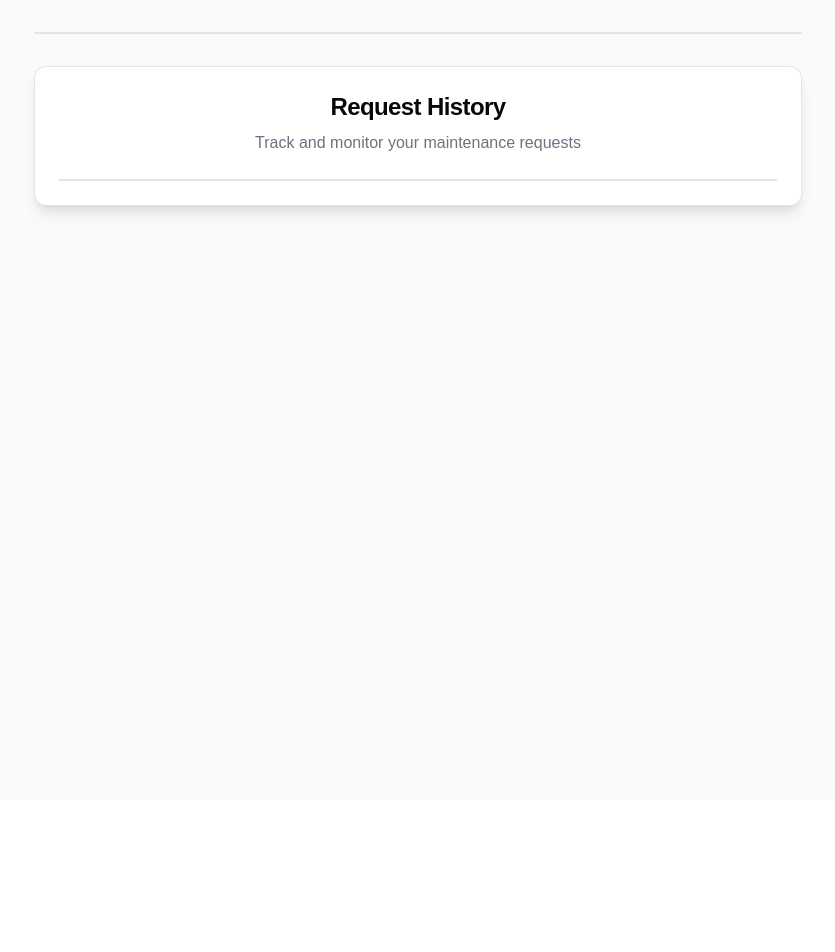
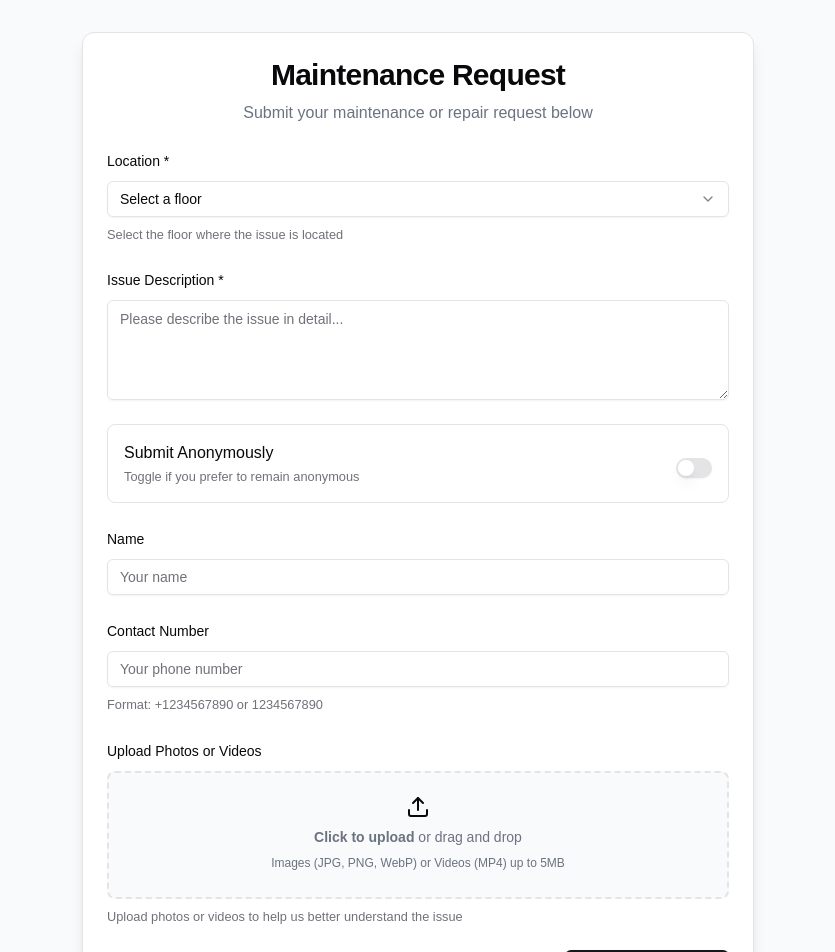
Before and after one commit to yewhan07/churchfix, a Next.js app in the folder frontend/: page / in a window 1280 px wide. Shown: the top 952 px of the page, without its empty margins (222-1057 px from the left). Before the commit the page ends 800 px from the top, so only its background shows below. Built offline with nearby package versions, Linux system fonts and the light colour scheme.

Commit message:
Refactor maintenance request form to be primary page with simplified layout and enhanced user experience

```diff
--- a/frontend/src/app/page.js
+++ b/frontend/src/app/page.js
@@ -4,10 +4,9 @@ import React, { useState } from 'react'
 import { zodResolver } from "@hookform/resolvers/zod"
 import { useForm } from "react-hook-form"
 import * as z from "zod"
-import { formatDistanceToNow, format } from 'date-fns'
-import { ClipboardList, Clock, CheckCircle2, AlertCircle, WrenchIcon, X, Upload } from "lucide-react"
+import { Upload, X } from "lucide-react"
 
-// Import all UI components
+// Import UI components
 import { Button } from "@/components/ui/button"
 import {
   Form,
@@ -34,61 +33,24 @@ import {
   CardHeader,
   CardTitle,
 } from "@/components/ui/card"
-import {
-  Accordion,
-  AccordionContent,
-  AccordionItem,
-  AccordionTrigger,
-} from "@/components/ui/accordion"
-import { Badge } from "@/components/ui/badge"
-import { Separator } from "@/components/ui/separator"
-import { Progress } from "@/components/ui/progress"
 import { toast } from "@/hooks/use-toast"
 
-// Constants and mock data
+// Constants
+const MAX_FILE_SIZE = 5 * 1024 * 1024
+const ACCEPTED_FILE_TYPES = [
+  "image/jpeg",
+  "image/jpg",
+  "image/png",
+  "image/webp",
+  "video/mp4",
+  "video/quicktime"
+]
+
 const FLOOR_OPTIONS = [
   { value: "ground", label: "Ground Floor" },
   { value: "first", label: "1st Floor" },
   { value: "second", label: "2nd Floor" },
 ]
-
-const STATUS_TYPES = {
-  SUBMITTED: {
-    value: "submitted",
-    label: "Submitted",
-    color: "bg-blue-100 text-blue-800",
-    icon: ClipboardList,
-    progress: 20
-  },
-  REVIEWING: {
-    value: "reviewing",
-    label: "Under Review",
-    color: "bg-purple-100 text-purple-800",
-    icon: Clock,
-    progress: 40
-  },
-  IN_PROGRESS: {
-    value: "in-progress",
-    label: "In Progress",
-    color: "bg-yellow-100 text-yellow-800",
-    icon: WrenchIcon,
-    progress: 60
-  },
-  PENDING_VERIFICATION: {
-    value: "pending-verification",
-    label: "Pending Verification",
-    color: "bg-orange-100 text-orange-800",
-    icon: AlertCircle,
-    progress: 80
-  },
-  COMPLETED: {
-    value: "completed",
-    label: "Completed",
-    color: "bg-green-100 text-green-800",
-    icon: CheckCircle2,
-    progress: 100
-  }
-}
 
 // Form validation schema
 const maintenanceFormSchema = z.object({
@@ -116,66 +78,7 @@ const maintenanceFormSchema = z.object({
     .optional(),
 })
 
-// Mock data
-const MOCK_REQUESTS = [
-  {
-    id: 1,
-    location: "Ground Floor",
-    description: "Broken light fixture in the main entrance",
-    currentStatus: "in-progress",
-    statusHistory: [
-      {
-        status: "submitted",
-        timestamp: new Date(2024, 1, 15, 9, 30),
-        note: "Maintenance request submitted"
-      },
-      {
-        status: "reviewing",
-        timestamp: new Date(2024, 1, 15, 10, 15),
-        note: "Request under review by maintenance team"
-      },
-      {
-        status: "in-progress",
-        timestamp: new Date(2024, 1, 15, 14, 0),
-        note: "Electrician assigned and working on the issue"
-      }
-    ],
-    createdAt: new Date(2024, 1, 15, 9, 30),
-    estimatedCompletion: new Date(2024, 1, 16, 17, 0),
-    priority: "high",
-    assignedTo: "John Smith",
-    attachments: 2,
-    submittedBy: "Anonymous"
-  },
-  {
-    id: 2,
-    location: "1st Floor",
-    description: "Water leak in bathroom",
-    currentStatus: "reviewing",
-    statusHistory: [
-      {
-        status: "submitted",
-        timestamp: new Date(2024, 1, 14, 15, 0),
-        note: "Maintenance request submitted"
-      },
-      {
-        status: "reviewing",
-        timestamp: new Date(2024, 1, 14, 16, 30),
-        note: "Plumber scheduled for inspection"
-      }
-    ],
-    createdAt: new Date(2024, 1, 14, 15, 0),
-    estimatedCompletion: new Date(2024, 1, 15, 17, 0),
-    priority: "medium",
-    assignedTo: "Mike Johnson",
-    attachments: 1,
-    submittedBy: "John Doe"
-  }
-]
-
 export default function MaintenanceForm() {
-  // Initialize state with mock data
-  const [requests, setRequests] = useState(MOCK_REQUESTS)
   const [filePreview, setFilePreview] = useState([])
 
   const form = useForm({
@@ -190,7 +93,31 @@ export default function MaintenanceForm() {
     },
   })
 
-  // ... (previous handlers remain the same)
+  const handleFileChange = (e, field) => {
+    const files = Array.from(e.target.files)
+    field.onChange(files)
+
+    const newPreviews = files.map(file => ({
+      url: URL.createObjectURL(file),
+      type: file.type,
+      name: file.name
+    }))
+
+    filePreview.forEach(preview => URL.revokeObjectURL(preview.url))
+    setFilePreview(newPreviews)
+  }
+
+  const removeFile = (index, field) => {
+    const currentFiles = field.value
+    const newFiles = [...currentFiles]
+    newFiles.splice(index, 1)
+    field.onChange(newFiles)
+
+    URL.revokeObjectURL(filePreview[index].url)
+    const newPreviews = [...filePreview]
+    newPreviews.splice(index, 1)
+    setFilePreview(newPreviews)
+  }
 
   async function onSubmit(values) {
     try {
@@ -199,29 +126,7 @@ export default function MaintenanceForm() {
         description: "Please wait while we process your submission.",
       })
 
-      // Create new request object
-      const newRequest = {
-        id: requests.length + 1,
-        location: FLOOR_OPTIONS.find(opt => opt.value === values.location)?.label,
-        description: values.description,
-        currentStatus: "submitted",
-        statusHistory: [
-          {
-            status: "submitted",
-            timestamp: new Date(),
-            note: "Maintenance request submitted"
-          }
-        ],
-        createdAt: new Date(),
-        estimatedCompletion: new Date(Date.now() + 24 * 60 * 60 * 1000), // 24 hours from now
-        priority: "medium",
-        assignedTo: "Pending Assignment",
-        attachments: values.files?.length || 0,
-        submittedBy: values.isAnonymous ? "Anonymous" : (values.name || "Anonymous")
-      }
-
-      // Update requests list
-      setRequests(prev => [newRequest, ...prev])
+      console.log(values)
 
       toast({
         title: "Request Submitted Successfully",
@@ -244,36 +149,205 @@ export default function MaintenanceForm() {
 
   return (
     <main className="min-h-screen bg-gray-50 py-8 px-4">
-      <div className="container mx-auto max-w-3xl">
-        {/* Maintenance Request Form */}
-        <Card className="shadow-lg mb-8">
-          {/* ... (form JSX remains the same) ... */}
-        </Card>
-
-        {/* Previous Maintenance Requests */}
+      <div className="container mx-auto max-w-2xl">
         <Card className="shadow-lg">
           <CardHeader className="text-center space-y-2">
-            <CardTitle className="text-2xl font-bold">
-              Request History
+            <CardTitle className="text-3xl font-bold">
+              Maintenance Request
             </CardTitle>
             <p className="text-gray-500">
-              Track and monitor your maintenance requests
+              Submit your maintenance or repair request below
             </p>
           </CardHeader>
           <CardContent>
-            {requests.length === 0 ? (
-              <div className="text-center py-6 text-gray-500">
-                No maintenance requests yet
-              </div>
-            ) : (
-              <Accordion type="single" collapsible className="w-full">
-                {requests.map((request) => (
-                  <AccordionItem key={request.id} value={`item-${request.id}`}>
-                    {/* ... (accordion content remains the same) ... */}
-                  </AccordionItem>
-                ))}
-              </Accordion>
-            )}
+            <Form {...form}>
+              <form onSubmit={form.handleSubmit(onSubmit)} className="space-y-6">
+                <FormField
+                  control={form.control}
+                  name="location"
+                  render={({ field }) => (
+                    <FormItem>
+                      <FormLabel>Location *</FormLabel>
+                      <Select onValueChange={field.onChange} defaultValue={field.value}>
+                        <FormControl>
+                          <SelectTrigger>
+                            <SelectValue placeholder="Select a floor" />
+                          </SelectTrigger>
+                        </FormControl>
+                        <SelectContent>
+                          {FLOOR_OPTIONS.map((option) => (
+                            <SelectItem key={option.value} value={option.value}>
+                              {option.label}
+                            </SelectItem>
+                          ))}
+                        </SelectContent>
+                      </Select>
+                      <FormDescription>
+                        Select the floor where the issue is located
+                      </FormDescription>
+                      <FormMessage />
+                    </FormItem>
+                  )}
+                />
+
+                <FormField
+                  control={form.control}
+                  name="description"
+                  render={({ field }) => (
+                    <FormItem>
+                      <FormLabel>Issue Description *</FormLabel>
+                      <FormControl>
+                        <Textarea
+                          placeholder="Please describe the issue in detail..."
+                          className="min-h-[100px]"
+                          {...field}
+                        />
+                      </FormControl>
+                      <FormMessage />
+                    </FormItem>
+                  )}
+                />
+
+                <FormField
+                  control={form.control}
+                  name="isAnonymous"
+                  render={({ field }) => (
+                    <FormItem className="flex flex-row items-center justify-between rounded-lg border p-4">
+                      <div className="space-y-0.5">
+                        <FormLabel className="text-base">
+                          Submit Anonymously
+                        </FormLabel>
+                        <FormDescription>
+                          Toggle if you prefer to remain anonymous
+                        </FormDescription>
+                      </div>
+                      <FormControl>
+                        <Switch
+                          checked={field.value}
+                          onCheckedChange={field.onChange}
+                        />
+                      </FormControl>
+                    </FormItem>
+                  )}
+                />
+
+                {!form.watch("isAnonymous") && (
+                  <>
+                    <FormField
+                      control={form.control}
+                      name="name"
+                      render={({ field }) => (
+                        <FormItem>
+                          <FormLabel>Name</FormLabel>
+                          <FormControl>
+                            <Input placeholder="Your name" {...field} />
+                          </FormControl>
+                          <FormMessage />
+                        </FormItem>
+                      )}
+                    />
+
+                    <FormField
+                      control={form.control}
+                      name="phone"
+                      render={({ field }) => (
+                        <FormItem>
+                          <FormLabel>Contact Number</FormLabel>
+                          <FormControl>
+                            <Input
+                              placeholder="Your phone number"
+                              type="tel"
+                              {...field}
+                            />
+                          </FormControl>
+                          <FormDescription>
+                            Format: +1234567890 or 1234567890
+                          </FormDescription>
+                          <FormMessage />
+                        </FormItem>
+                      )}
+                    />
+                  </>
+                )}
+
+                <FormField
+                  control={form.control}
+                  name="files"
+                  render={({ field }) => (
+                    <FormItem>
+                      <FormLabel>Upload Photos or Videos</FormLabel>
+                      <FormControl>
+                        <div className="space-y-4">
+                          <div className="flex items-center justify-center w-full">
+                            <label
+                              htmlFor="file-upload"
+                              className="flex flex-col items-center justify-center w-full h-32 border-2 border-dashed rounded-lg cursor-pointer bg-gray-50 hover:bg-gray-100"
+                            >
+                              <div className="flex flex-col items-center justify-center pt-5 pb-6">
+                                <Upload className="h-6 w-6 mb-2" />
+                                <p className="mb-2 text-sm text-gray-500">
+                                  <span className="font-semibold">Click to upload</span> or drag and drop
+                                </p>
+                                <p className="text-xs text-gray-500">
+                                  Images (JPG, PNG, WebP) or Videos (MP4) up to 5MB
+                                </p>
+                              </div>
+                              <Input
+                                id="file-upload"
+                                type="file"
+                                className="hidden"
+                                multiple
+                                accept={ACCEPTED_FILE_TYPES.join(",")}
+                                onChange={(e) => handleFileChange(e, field)}
+                              />
+                            </label>
+                          </div>
+
+                          {filePreview.length > 0 && (
+                            <div className="grid grid-cols-2 md:grid-cols-3 gap-4 mt-4">
+                              {filePreview.map((file, index) => (
+                                <div key={index} className="relative group">
+                                  {file.type.startsWith('image/') ? (
+                                    <img
+                                      src={file.url}
+                                      alt={`Preview ${index + 1}`}
+                                      className="h-24 w-full object-cover rounded-lg"
+                                    />
+                                  ) : (
+                                    <video
+                                      src={file.url}
+                                      className="h-24 w-full object-cover rounded-lg"
+                                    />
+                                  )}
+                                  <button
+                                    type="button"
+                                    onClick={() => removeFile(index, field)}
+                                    className="absolute -top-2 -right-2 bg-red-500 text-white rounded-full p-1 hover:bg-red-600"
+                                  >
+                                    <X className="h-4 w-4" />
+                                  </button>
+                                  <p className="text-xs mt-1 truncate">{file.name}</p>
+                                </div>
+                              ))}
+                            </div>
+                          )}
+                        </div>
+                      </FormControl>
+                      <FormDescription>
+                        Upload photos or videos to help us better understand the issue
+                      </FormDescription>
+                      <FormMessage />
+                    </FormItem>
+                  )}
+                />
+
+                <div className="flex justify-end">
+                  <Button type="submit" size="lg">
+                    Submit Request
+                  </Button>
+                </div>
+              </form>
+            </Form>
           </CardContent>
         </Card>
       </div>
```
